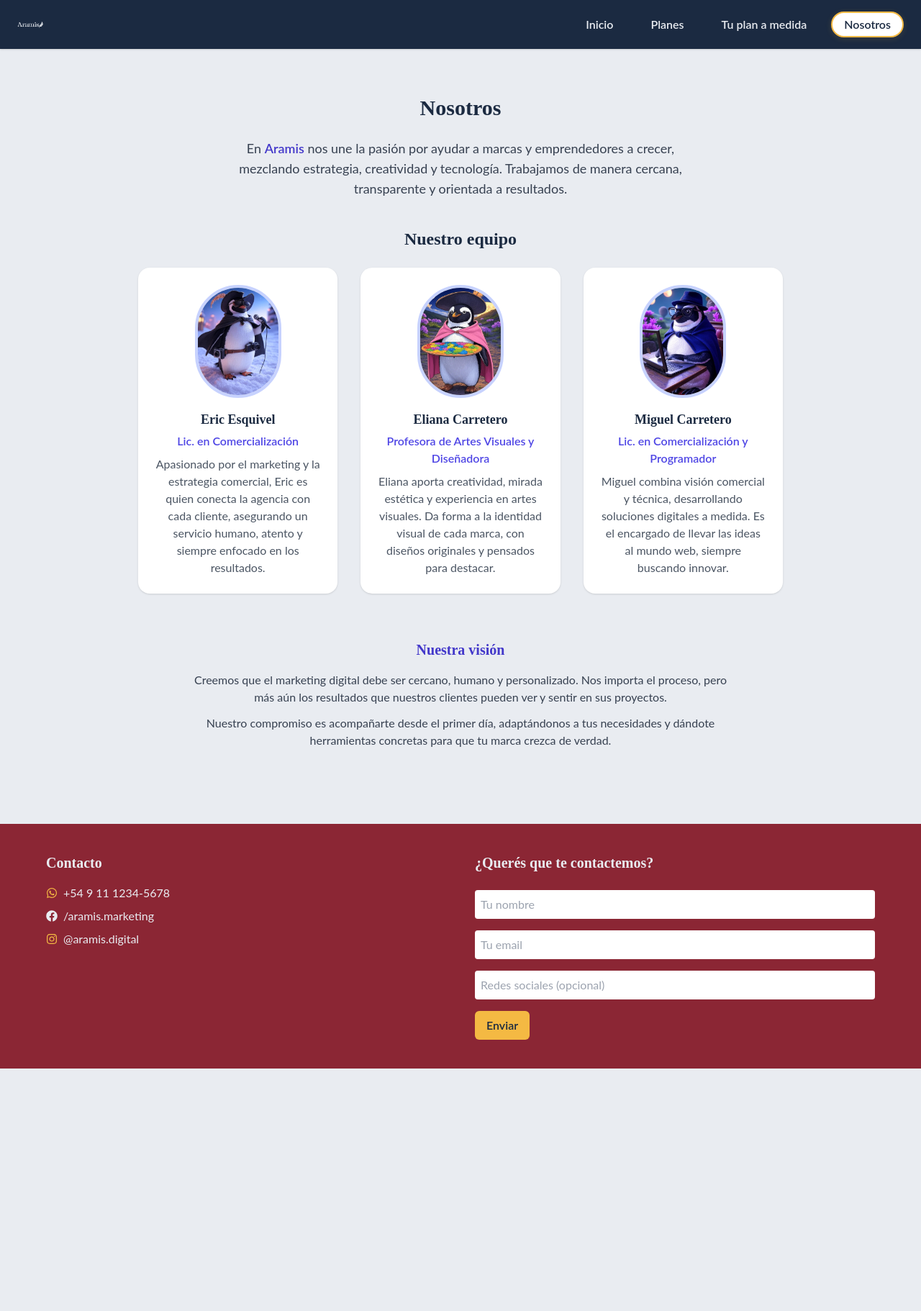
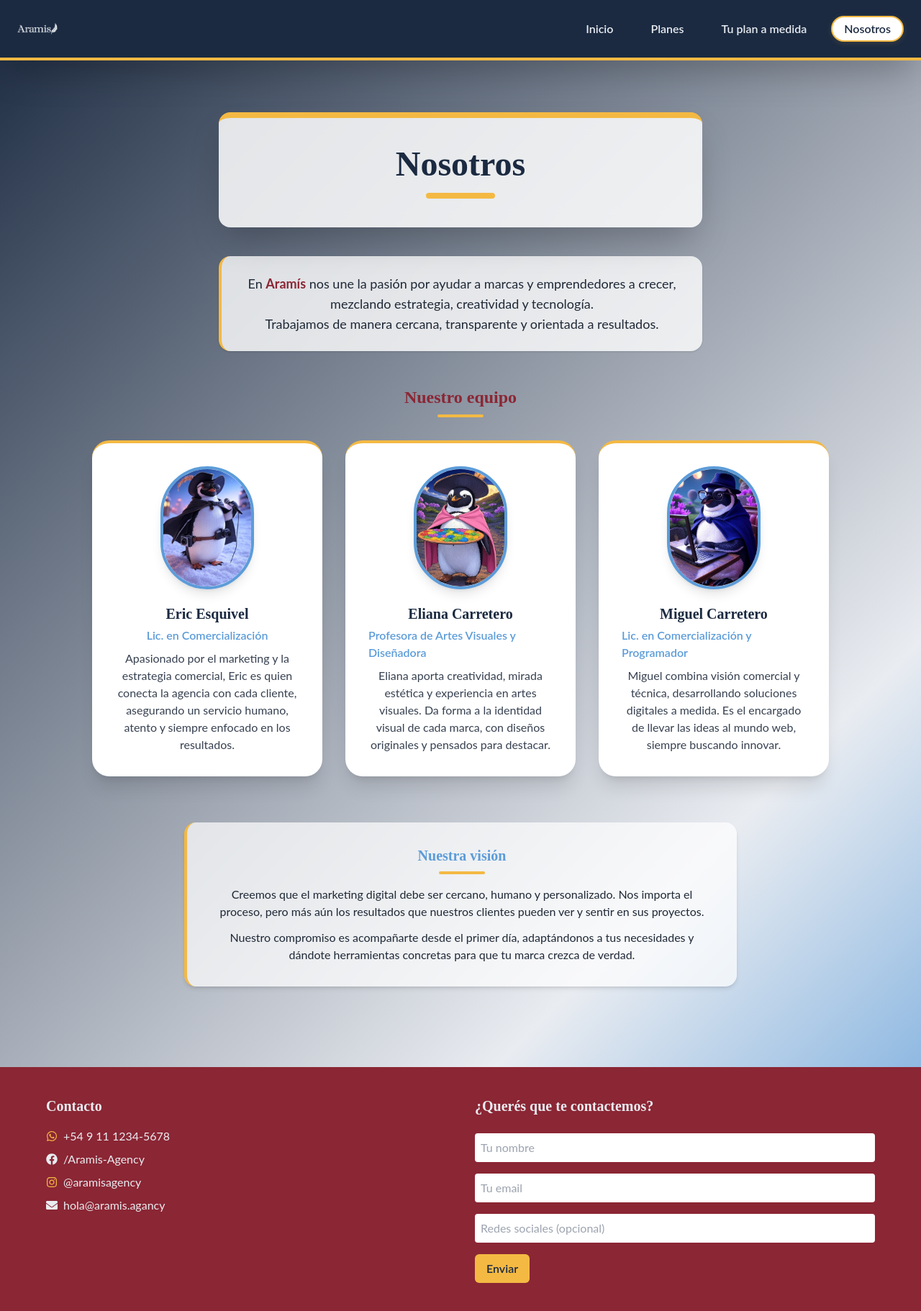
Before and after one commit to Maiguelon/Aramis-Web, a Next.js app: page /acerca_de in a window 1280 px wide. Shown: the whole page at 72% size. Before the commit the page ends 1485 px from the top, so only its background shows below. Built offline with nearby package versions, Linux system fonts and the light colour scheme.

Commit message:
final changes before passing to the desing team

```diff
--- a/components/PriceSelector.jsx
+++ b/components/PriceSelector.jsx
@@ -1,4 +1,3 @@
-// components/PriceSelector.jsx
 import React, { useState, useEffect } from 'react';
 
 export default function PriceSelectorForm({ onChange }) {
--- a/components/footer.jsx
+++ b/components/footer.jsx
@@ -1,6 +1,5 @@
-// components/Footer.jsx
 import { useState } from "react";
-import { FaWhatsapp, FaFacebook, FaInstagram } from "react-icons/fa";
+import { FaWhatsapp, FaFacebook, FaInstagram, FaEnvelope } from "react-icons/fa";
 
 export default function Footer() {
   const [enviado, setEnviado] = useState(false);
@@ -29,17 +28,55 @@ export default function Footer() {
         {/* Contacto */}
         <div>
           <h2 className="text-xl font-bold mb-4">Contacto</h2>
+          {/* WhatsApp */}
           <p className="mb-2 flex items-center gap-2">
             <FaWhatsapp className="text-accent-yellow" />
-            +54 9 11 1234-5678
+            <a
+              href="https://wa.me/5491112345678"
+              target="_blank"
+              rel="noopener noreferrer"
+              className="hover:underline"
+              aria-label="WhatsApp Aramis Agency"
+            >
+              +54 9 11 1234-5678
+            </a>
           </p>
+          {/* Facebook */}
           <p className="mb-2 flex items-center gap-2">
             <FaFacebook className="text-bg-light" />
-            /aramis.marketing
+            <a
+              href="https://www.facebook.com/people/Aramis-Agency/61576984280512/"
+              target="_blank"
+              rel="noopener noreferrer"
+              className="hover:underline"
+              aria-label="Facebook Aramis Agency"
+            >
+              /Aramis-Agency
+            </a>
           </p>
+          {/* Instagram */}
           <p className="mb-2 flex items-center gap-2">
             <FaInstagram className="text-accent-yellow" />
-            @aramis.digital
+            <a
+              href="https://www.instagram.com/aramisagency/"
+              target="_blank"
+              rel="noopener noreferrer"
+              className="hover:underline"
+              aria-label="Instagram Aramis Agency"
+            >
+              @aramisagency
+            </a>
+          </p>
+          {/* Mail */}
+          <p className="mb-2 flex items-center gap-2">
+            <FaEnvelope className="text-bg-light" />
+            <a
+              href="mailto:hola@aramis.agancy"
+              className="hover:underline"
+              aria-label="Enviar email a Aramis"
+            >
+              hola@aramis.agancy
+            </a>
           </p>
         </div>
 
--- a/components/header.jsx
+++ b/components/header.jsx
@@ -16,18 +16,23 @@ export default function Header() {
   const pathname = usePathname();
 
   return (
-    <header className="bg-primary text-bg-light px-6 py-4 shadow relative z-20">
+    <header className="bg-primary text-bg-light px-6 py-3 shadow-2xl border-b-4 border-accent-yellow relative z-30 sticky top-0">
       <div className="max-w-7xl mx-auto flex justify-between items-center">
         {/* Logo */}
-        <Link href="/" className="flex items-center gap-2">
-          <Image
-            src="/img/logoAramis.png"
-            alt="Aramis Logo"
-            width={36}
-            height={36}
-            className="rounded-full"
-          />
+        <Link href="/" className="flex items-center gap-2 h-12 md:h-14"> {/* Ajusta el alto del contenedor */}
+          <div className="relative h-full aspect-square flex-shrink-0">
+            <Image
+              src="/img/logoAramis.png"
+              alt="Aramis Logo"
+              fill
+              style={{ objectFit: "contain" }} // Ocupa todo el cuadrado sin deformar
+              priority
+              sizes="48px"
+              className="rounded-full"
+            />
+          </div>
         </Link>
+
 
         {/* Nav Desktop */}
         <nav className="hidden md:flex space-x-4">
--- a/pages/acerca_de.jsx
+++ b/pages/acerca_de.jsx
@@ -1,4 +1,3 @@
-// pages/nosotros.jsx
 import Image from 'next/image';
 
 const equipo = [
@@ -6,62 +5,90 @@ const equipo = [
     nombre: 'Eric Esquivel',
     rol: 'Lic. en Comercialización',
     desc: 'Apasionado por el marketing y la estrategia comercial, Eric es quien conecta la agencia con cada cliente, asegurando un servicio humano, atento y siempre enfocado en los resultados.',
-    foto: '/img/eric.jpg', // Cambia por el nombre exacto del archivo
+    foto: '/img/eric.jpg',
   },
   {
     nombre: 'Eliana Carretero',
     rol: 'Profesora de Artes Visuales y Diseñadora',
     desc: 'Eliana aporta creatividad, mirada estética y experiencia en artes visuales. Da forma a la identidad visual de cada marca, con diseños originales y pensados para destacar.',
-    foto: '/img/eliana.jpg', // Cambia por el nombre exacto del archivo
+    foto: '/img/eliana.jpg',
   },
   {
     nombre: 'Miguel Carretero',
     rol: 'Lic. en Comercialización y Programador',
     desc: 'Miguel combina visión comercial y técnica, desarrollando soluciones digitales a medida. Es el encargado de llevar las ideas al mundo web, siempre buscando innovar.',
-    foto: '/img/miguel.jpg', // Cambia por el nombre exacto del archivo
+    foto: '/img/miguel.jpg',
   }
 ];
 
 export default function Nosotros() {
   return (
-    <main className="container mx-auto px-4 py-10">
-      {/* Presentación general */}
-      <h1 className="text-3xl font-bold text-center mb-6">Nosotros</h1>
-      <p className="text-lg text-center max-w-2xl mx-auto mb-10 text-gray-700">
-        En <span className="font-semibold text-indigo-700">Aramis</span> nos une la pasión por ayudar a marcas y emprendedores a crecer, mezclando estrategia, creatividad y tecnología.
-        Trabajamos de manera cercana, transparente y orientada a resultados.
-      </p>
+    <main className="container mx-auto px-4 py-12">
+      {/* Header general */}
+      <div className="
+  max-w-2xl mx-auto mb-10
+  rounded-2xl
+  shadow-2xl
+  bg-white/85
+  border-t-8 border-accent-yellow
+  backdrop-blur-md
+  text-center
+  py-10
+">
+  <h1 className="text-4xl md:text-5xl font-serif font-bold text-primary inline-block relative z-10">
+    Nosotros
+  </h1>
+  <span className="block h-2 w-24 bg-accent-yellow rounded-full mx-auto mt-4"></span>
+</div>
 
-      {/* Sección Equipo */}
+
+      {/* Intro */}
+      <div className="max-w-2xl mx-auto mb-12 bg-white/80 p-6 rounded-2xl shadow border-l-4 border-accent-yellow">
+        <p className="text-lg text-center text-gray-800">
+          En <span className="font-bold text-secondary">Aramís</span> nos une la pasión por ayudar a marcas y emprendedores a crecer, mezclando estrategia, creatividad y tecnología. <br />
+          Trabajamos de manera cercana, transparente y orientada a resultados.
+        </p>
+      </div>
+
+      {/* Equipo */}
       <section>
-        <h2 className="text-2xl font-semibold text-center mb-6">Nuestro equipo</h2>
-        <div className="grid md:grid-cols-3 gap-8 max-w-4xl mx-auto">
+        <h2 className="text-2xl font-serif font-bold text-center mb-8 text-secondary relative">
+          Nuestro equipo
+          <span className="block h-1 w-16 bg-accent-yellow rounded-full mx-auto mt-2"></span>
+        </h2>
+        <div className="grid md:grid-cols-3 gap-8 max-w-5xl mx-auto">
           {equipo.map(({ nombre, rol, desc, foto }, idx) => (
-            <div key={idx} className="bg-white rounded-2xl shadow p-6 text-center flex flex-col items-center">
-              <div className="mb-4">
+            <div
+              key={idx}
+              className="bg-white rounded-3xl shadow-xl border-t-4 border-accent-yellow flex flex-col items-center p-8 transition hover:-translate-y-1 hover:shadow-2xl duration-200"
+            >
+              <div className="mb-5">
                 <Image
                   src={foto}
                   alt={nombre}
-                  width={120}
-                  height={120}
-                  className="rounded-full object-cover border-4 border-indigo-200"
+                  width={130}
+                  height={130}
+                  className="rounded-full object-cover border-4 border-accent-blue shadow-lg"
                 />
               </div>
-              <h3 className="font-bold text-lg mb-1">{nombre}</h3>
-              <p className="text-indigo-600 font-semibold mb-2">{rol}</p>
-              <p className="text-gray-600">{desc}</p>
+              <h3 className="font-serif font-bold text-xl text-primary mb-1">{nombre}</h3>
+              <p className="text-accent-blue font-semibold mb-2">{rol}</p>
+              <p className="text-gray-700 text-center">{desc}</p>
             </div>
           ))}
         </div>
       </section>
 
       {/* Visión y valores */}
-      <section className="mt-16 max-w-3xl mx-auto text-center">
-        <h2 className="text-xl font-semibold mb-4 text-indigo-700">Nuestra visión</h2>
-        <p className="text-gray-700 mb-3">
+      <section className="mt-16 max-w-3xl mx-auto text-center bg-white/70 rounded-2xl shadow-md p-8 border-l-4 border-accent-yellow">
+        <h2 className="text-xl font-serif font-bold mb-4 text-accent-blue relative">
+          Nuestra visión
+          <span className="block h-1 w-16 bg-accent-yellow rounded-full mx-auto mt-2"></span>
+        </h2>
+        <p className="text-gray-800 mb-3">
           Creemos que el marketing digital debe ser cercano, humano y personalizado. Nos importa el proceso, pero más aún los resultados que nuestros clientes pueden ver y sentir en sus proyectos.
         </p>
-        <p className="text-gray-700">
+        <p className="text-gray-800">
           Nuestro compromiso es acompañarte desde el primer día, adaptándonos a tus necesidades y dándote herramientas concretas para que tu marca crezca de verdad.
         </p>
       </section>
--- a/pages/index.jsx
+++ b/pages/index.jsx
@@ -38,15 +38,25 @@ export default function Home() {
     <div className="flex flex-col min-h-screen">
 
       {/* Hero principal */}
-      <section className="container mx-auto px-4 py-20 rounded-2xl shadow-lg bg-gradient-to-r from-primary to-accent-blue text-white text-center mt-6">
-        <h1 className="text-4xl md:text-5xl font-bold mb-4 font-serif">Aramis</h1>
-        <p className="text-xl md:text-2xl mb-8 font-sans">Marketing Digital que impulsa tu negocio</p>
+      <section className="
+  container mx-auto px-4 py-16 md:py-20
+  rounded-2xl
+  shadow-2xl
+  bg-white/85
+  border-t-8 border-accent-yellow
+  backdrop-blur-md
+  text-center
+  mt-6
+">
+        <h1 className="text-4xl md:text-5xl font-bold mb-4 font-serif text-primary drop-shadow-sm">Aramis</h1>
+        <p className="text-xl md:text-2xl mb-8 font-sans text-primary">Marketing Digital que impulsa tu negocio</p>
         <Link href="/plan_personalizado">
           <button className="bg-white text-primary font-semibold px-6 py-2 rounded-full shadow-lg border-2 border-accent-yellow hover:bg-accent-yellow hover:text-primary transition-all">
             Armá tu plan personalizado
           </button>
         </Link>
       </section>
+
 
       {/* Bloques animados de servicios */}
       <section className="container mx-auto px-4 py-12 grid md:grid-cols-3 gap-8 text-center">
@@ -71,36 +81,32 @@ export default function Home() {
       </section>
 
       {/* ¿Por qué elegirnos? */}
-      <section className="relative bg-gray-100 py-12">
-        <div className="container mx-auto px-4">
-          <h2 className="text-2xl font-bold text-center mb-8 relative inline-block">
+      <section className="py-10">
+        <div className="max-w-xl mx-auto bg-white/95 rounded-3xl shadow-lg border-l-4 border-accent-yellow px-7 py-7">
+          <h2 className="text-2xl font-serif font-bold mb-3 text-primary text-left">
             ¿Por qué elegir Aramis?
-            <span className="block h-1 w-16 bg-accent-yellow rounded-full absolute left-1/2 -translate-x-1/2 mt-2"></span>
+            <span className="block h-1 w-16 bg-accent-yellow rounded-full mt-1"></span>
           </h2>
-          <ul className="max-w-2xl mx-auto space-y-4 text-gray-700 list-none pl-0 text-left">
+          <ul className="space-y-4 mt-6">
             {[
               "Planes claros y personalizados según tu necesidad.",
               "Enfoque práctico orientado a resultados reales.",
               "Soporte dedicado y cercano."
             ].map((txt, idx) => (
-              <motion.li
-                key={idx}
-                initial={{ opacity: 0, x: -40 }}
-                whileInView={{ opacity: 1, x: 0 }}
-                transition={{ delay: idx * 0.13 + 0.3, duration: 0.5 }}
-                viewport={{ once: true }}
-                className="flex items-center gap-3 text-lg"
-              >
-                <CheckCircle className="text-accent-yellow" size={24} />
+              <li key={idx} className="flex items-start gap-3 text-lg text-primary">
+                <svg className="min-w-6 min-h-6 mt-1" width={24} height={24} fill="none" stroke="#f4b943" strokeWidth="2" strokeLinecap="round" strokeLinejoin="round">
+                  <circle cx="12" cy="12" r="10" stroke="#f4b943" strokeWidth="2" fill="none" />
+                  <path d="M8 13l2.5 2.5L16 10" stroke="#f4b943" strokeWidth="2" />
+                </svg>
                 <span>{txt}</span>
-              </motion.li>
+              </li>
             ))}
           </ul>
         </div>
       </section>
 
       {/* CTA final */}
-      <section className="py-16 bg-gradient-to-r from-accent-blue/10 to-accent-yellow/10 text-center">
+      <section className="py-16 text-center">
         <motion.div
           initial={{ opacity: 0, scale: 0.98 }}
           whileInView={{ opacity: 1, scale: 1 }}
--- a/style/globals.css
+++ b/style/globals.css
@@ -5,9 +5,8 @@
 @import url('https://fonts.googleapis.com/css2?family=DM+Serif+Display:wght@400;700&family=Lato:wght@400;700&display=swap');
 
 body {
-  @apply font-sans bg-bg-light text-primary;
-  font-family: 'Lato', sans-serif;
-  background-color: #e9ecf1;
+  @apply font-sans;
+  background: linear-gradient(135deg, #1b2a41 0%, #e9ecf1 70%, #5c9cd9 100%);
   color: #1b2a41;
 }
 
```
Also changed, not shown: pages/plan_personalizado.jsx (+33 -14 lines), pages/planes.jsx (+15 -13 lines).
